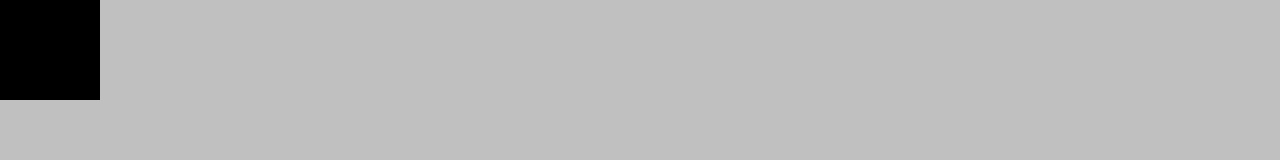
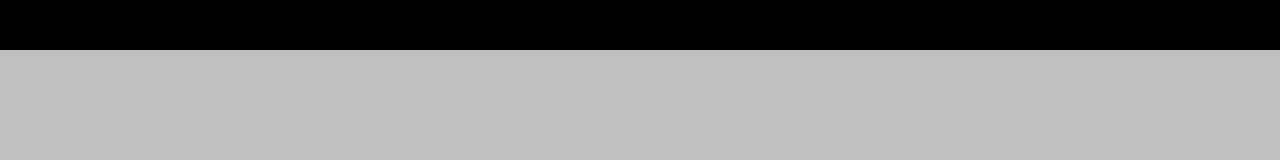
Before and after one commit to andycute/andycute.github.io, a plain HTML site: page index.html in a window 1280 px wide. Drawn offline with nearby package versions, Linux system fonts and the light colour scheme.

Commit message:
Update index.html

```diff
--- a/index.html
+++ b/index.html
@@ -12,8 +12,8 @@
                                      maximum-scale=1.0,
                                      user-scalable=no">
 <style>
-	.ac{width:100px;
-		height:100px;
+	.ac{width:100%;
+		height:50px;
 		background-color:black;
 	}
   </style>
```
